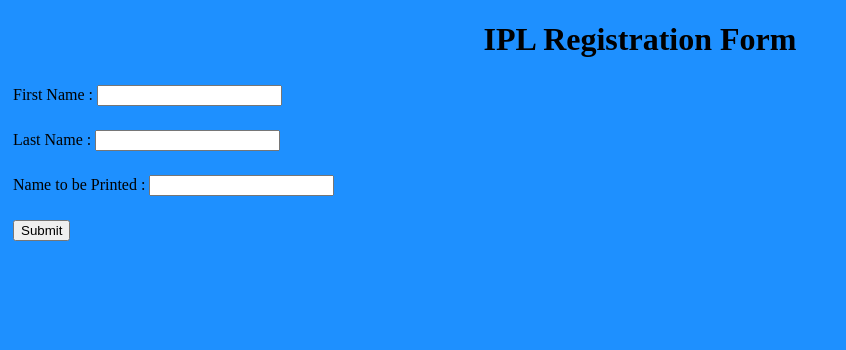
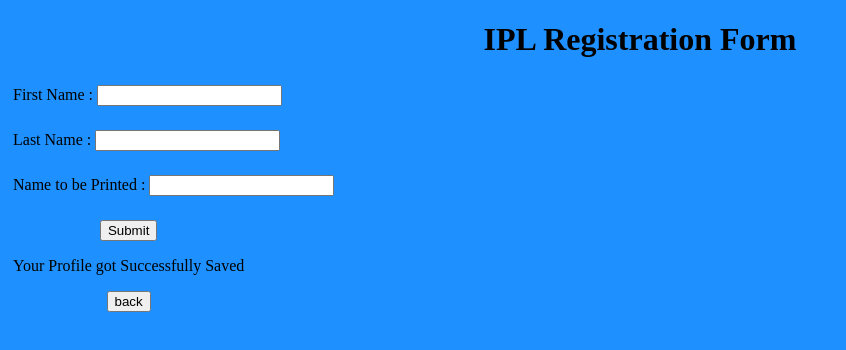
Before and after one commit to Bunnysmartt/Angular, an Angular app: page /secondcomponent in a window 1280 px wide. Shown: the top 350 px of the page, without its empty margins (0-846 px from the left). Built offline with nearby package versions, Linux system fonts and the light colour scheme.

Commit message:
added routing to button in app root and back button in second component

```diff
--- a/src/app/app-routing.module.ts
+++ b/src/app/app-routing.module.ts
@@ -1,8 +1,11 @@
 import { NgModule } from '@angular/core';
 import { RouterModule, Routes } from '@angular/router';
+import { AppComponent } from './app.component';
 import { SecondcomponentComponent } from './secondcomponent/secondcomponent.component';
 
-const routes: Routes = [{path:'secondcomponent', component: SecondcomponentComponent}];
+const routes: Routes = [
+  { path: 'secondcomponent', component: SecondcomponentComponent },
+  { path: 'appcomponent', component: AppComponent }];
 
 @NgModule({
   imports: [RouterModule.forRoot(routes)],
--- a/src/app/app.component.html
+++ b/src/app/app.component.html
@@ -1,10 +1,9 @@
-<html>
-  <h1>IPL Registration Form</h1>
-  <table >
-    <div style="text-align: center;">
+<h1>IPL Registration Form</h1>
+<table>
+  <div style="text-align: center;">
     <tr>
       <td>
-       <span> First Name : <input type="text"> </span>
+        <span> First Name : <input type="text"> </span>
       </td>
     </tr>
     &nbsp; &nbsp;
@@ -22,9 +21,9 @@
     &nbsp; &nbsp;
     <tr>
       <td>
-          <button> Submit </button>
+        <button (Onclick)="GotoSecondComponent();"> Submit </button>
+        <router-outlet></router-outlet>
       </td>
     </tr>
   </div>
-  </table>
-</html>
+</table>
--- a/src/app/app.component.ts
+++ b/src/app/app.component.ts
@@ -7,9 +7,9 @@
   styleUrls: ['./app.component.css']
 })
 export class AppComponent {
+  constructor(private _router:Router){}
 
+  GotoSecondComponent(){
+    this._router.navigateByUrl('/secondcomponent');
+  }
 }
-
-// openSecondComponent(){
-//   this.router.navigate()
-// }
--- a/src/app/secondcomponent/secondcomponent.component.html
+++ b/src/app/secondcomponent/secondcomponent.component.html
@@ -1 +1,3 @@
 <p>Your Profile got Successfully Saved </p>
+
+<button routerLink="/appcomponent">back</button>
```
